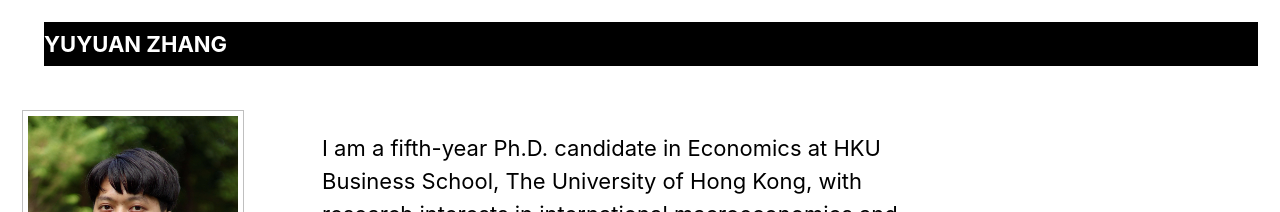
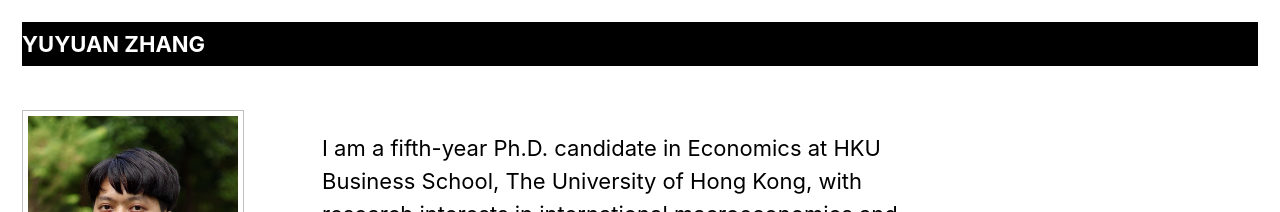
Before and after one commit to yuyuanecon/yuyuanecon.github.io, a Jekyll site: the page built from index.html, in a window 1280 px wide. Shown: the top 212 px of the page. Built offline with Jekyll 4.4.1, drawn with Linux system fonts in a browser that asks for light colours; cached includes are drawn as plain includes; the list of posts is cut into pages by our own code.

Commit message:
Update _masthead.scss

```diff
--- a/_sass/minimal-mistakes/_masthead.scss
+++ b/_sass/minimal-mistakes/_masthead.scss
@@ -12,7 +12,6 @@
   -webkit-animation-delay: 0.15s;
   animation-delay: 0.15s;
   z-index: 20;
-  padding-left: 1em;  // Add this line to ensure consistent left padding
 
   &__inner-wrap {
     @include clearfix;
@@ -58,6 +57,7 @@
   align-self: center;
   font-weight: bold;
   // z-index: 20;
+  margin-left: 1em;  // Add this line for additional spacing
 }
 
 .site-subtitle {
```
